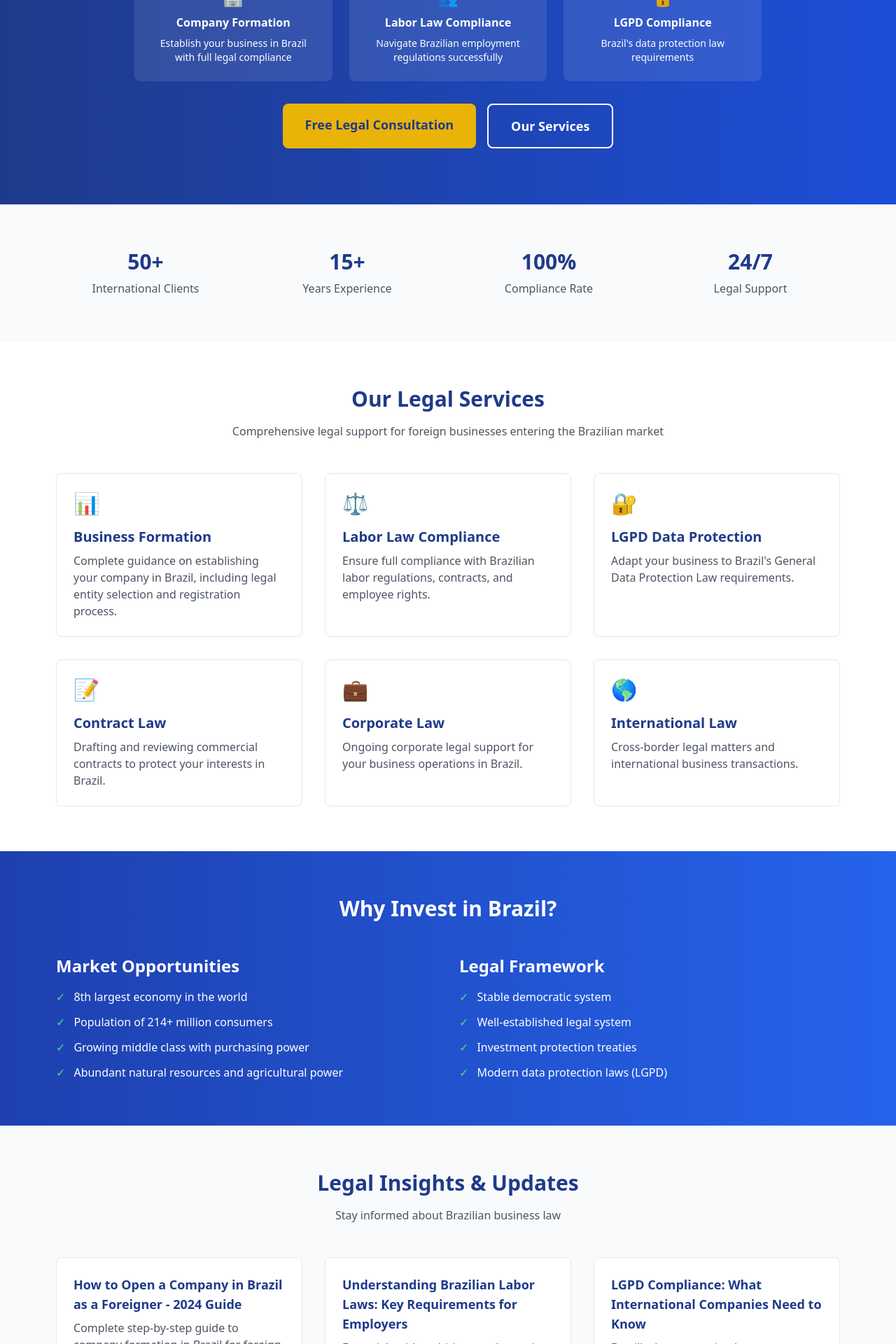
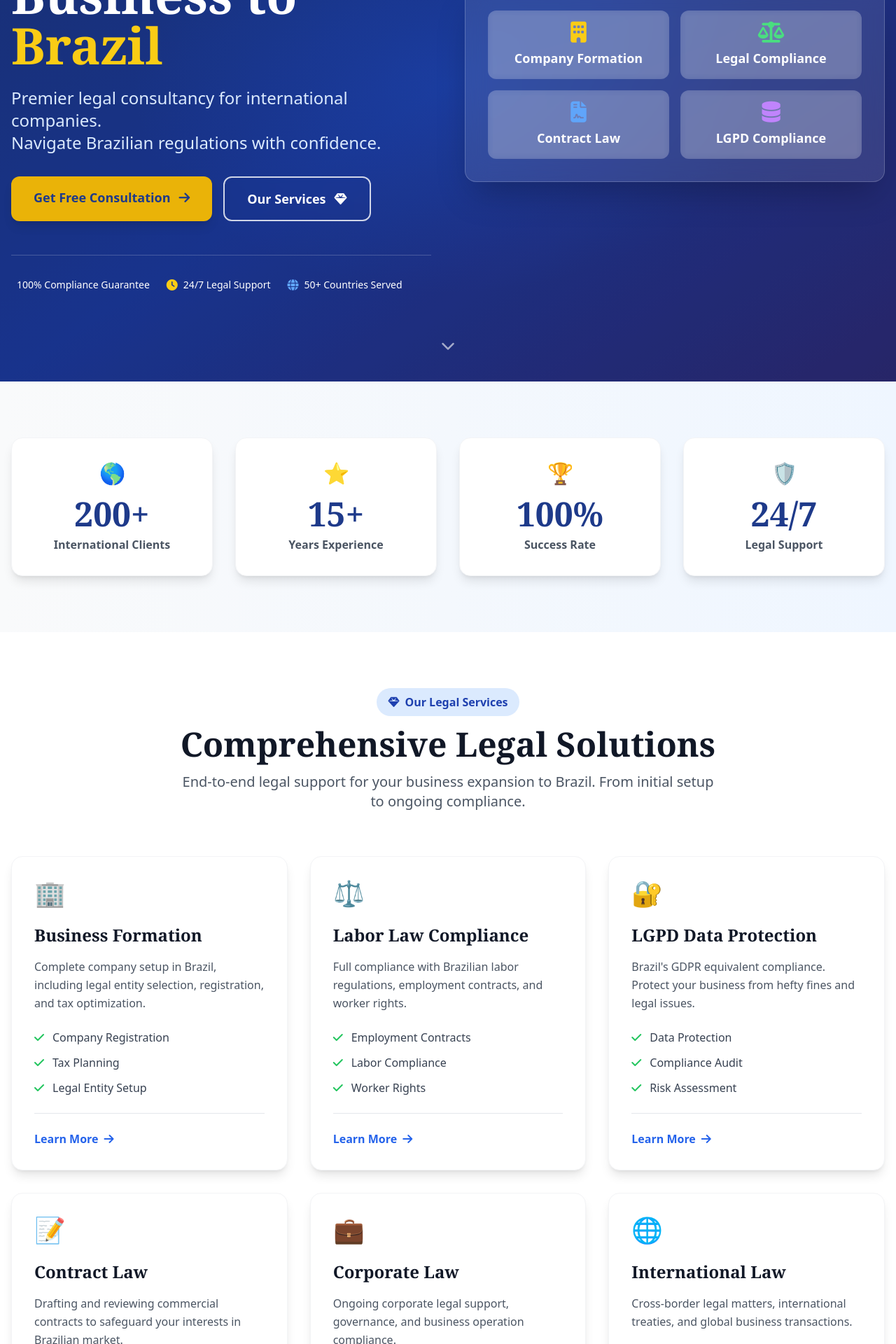
Before and after one commit to mestrereginaldo-site/site-americano-juridico, a Next.js app: page / in a window 1280 px wide. Shown: the part 380-2300 px from the top of the page at 70% size. Built offline with nearby package versions, Linux system fonts and the light colour scheme; a web font is replaced by a local one.

Commit message:
Update page.tsx

```diff
--- a/app/page.tsx
+++ b/app/page.tsx
@@ -6,267 +6,213 @@ export default function Home() {
     <div className="min-h-screen bg-white">
       <Header />
 
-      {/* Hero Section */}
-      <section className="bg-gradient-to-r from-blue-900 to-blue-700 text-white py-20">
-        <div className="max-w-6xl mx-auto px-4 text-center">
-          <h1 className="text-5xl md:text-6xl font-bold mb-6">
-            Brazilian <span className="text-yellow-400">Business Law</span> Expertise
-          </h1>
-          <p className="text-xl md:text-2xl mb-8 max-w-3xl mx-auto">
-            Legal Guidance for Foreign Investors and International Companies in Brazil
-          </p>
+      {/* Hero Section with Modern Design */}
+      <section className="relative bg-gradient-to-br from-blue-900 via-blue-800 to-indigo-900 text-white overflow-hidden">
+        {/* Background Pattern */}
+        <div className="absolute inset-0 bg-black/20"></div>
+        <div className="absolute inset-0 bg-[radial-gradient(ellipse_at_center,_var(--tw-gradient-stops))] from-blue-600/20 via-transparent to-transparent"></div>
 
-          <div className="grid grid-cols-1 md:grid-cols-3 gap-6 mb-8 max-w-4xl mx-auto">
-            <div className="bg-white/10 backdrop-blur-sm rounded-lg p-6">
-              <div className="text-2xl mb-2">🏢</div>
-              <h3 className="font-bold mb-2">Company Formation</h3>
-              <p className="text-sm">Establish your business in Brazil with full legal compliance</p>
+        <div className="relative max-w-7xl mx-auto px-4 py-32">
+          <div className="grid grid-cols-1 lg:grid-cols-2 gap-12 items-center">
+            {/* Hero Content */}
+            <div className="text-center lg:text-left">
+              <div className="inline-flex items-center gap-2 bg-white/10 backdrop-blur-sm rounded-full px-4 py-2 mb-6">
+                <span className="w-2 h-2 bg-green-400 rounded-full animate-pulse"></span>
+                <span className="text-sm">Expert Legal Guidance Since 2010</span>
+              </div>
+
+              <h1 className="text-5xl lg:text-6xl xl:text-7xl font-serif font-bold leading-tight mb-6">
+                Expand Your Business to
+                <span className="text-yellow-400 block">Brazil</span>
+              </h1>
+
+              <p className="text-xl lg:text-2xl text-blue-100 mb-8 leading-relaxed">
+                Premier legal consultancy for international companies.
+                <span className="block">Navigate Brazilian regulations with confidence.</span>
+              </p>
+
+              {/* CTA Buttons */}
+              <div className="flex flex-col sm:flex-row gap-4 justify-center lg:justify-start">
+                <a
+                  href="#contact"
+                  className="group bg-yellow-500 hover:bg-yellow-400 text-blue-900 font-bold py-4 px-8 rounded-xl text-lg transition-all duration-300 hover:scale-105 hover:shadow-2xl shadow-lg"
+                >
+                  <span className="flex items-center justify-center gap-3">
+                    Get Free Consultation
+                    <i className="fas fa-arrow-right group-hover:translate-x-1 transition-transform"></i>
+                  </span>
+                </a>
+                <a
+                  href="#services"
+                  className="group border-2 border-white/80 hover:bg-white/10 text-white font-bold py-4 px-8 rounded-xl text-lg backdrop-blur-sm transition-all duration-300"
+                >
+                  <span className="flex items-center justify-center gap-3">
+                    Our Services
+                    <i className="fas fa-gem group-hover:rotate-180 transition-transform"></i>
+                  </span>
+                </a>
+              </div>
+
+              {/* Trust Badges */}
+              <div className="flex flex-wrap items-center justify-center lg:justify-start gap-6 mt-12 pt-8 border-t border-white/20">
+                <div className="flex items-center gap-2">
+                  <i className="fas fa-shield-check text-green-400"></i>
+                  <span className="text-sm">100% Compliance Guarantee</span>
+                </div>
+                <div className="flex items-center gap-2">
+                  <i className="fas fa-clock text-yellow-400"></i>
+                  <span className="text-sm">24/7 Legal Support</span>
+                </div>
+                <div className="flex items-center gap-2">
+                  <i className="fas fa-globe text-blue-400"></i>
+                  <span className="text-sm">50+ Countries Served</span>
+                </div>
+              </div>
             </div>
-            <div className="bg-white/10 backdrop-blur-sm rounded-lg p-6">
-              <div className="text-2xl mb-2">👥</div>
-              <h3 className="font-bold mb-2">Labor Law Compliance</h3>
-              <p className="text-sm">Navigate Brazilian employment regulations successfully</p>
-            </div>
-            <div className="bg-white/10 backdrop-blur-sm rounded-lg p-6">
-              <div className="text-2xl mb-2">🔒</div>
-              <h3 className="font-bold mb-2">LGPD Compliance</h3>
-              <p className="text-sm">Brazil's data protection law requirements</p>
+
+            {/* Hero Visual */}
+            <div className="relative">
+              <div className="bg-white/10 backdrop-blur-lg rounded-2xl p-8 border border-white/20 shadow-2xl">
+                <div className="grid grid-cols-2 gap-4">
+                  <div className="bg-white/20 rounded-xl p-4 text-center backdrop-blur-sm">
+                    <i className="fas fa-building text-3xl mb-2 text-yellow-400"></i>
+                    <div className="font-bold text-lg">Company Formation</div>
+                  </div>
+                  <div className="bg-white/20 rounded-xl p-4 text-center backdrop-blur-sm">
+                    <i className="fas fa-balance-scale text-3xl mb-2 text-green-400"></i>
+                    <div className="font-bold text-lg">Legal Compliance</div>
+                  </div>
+                  <div className="bg-white/20 rounded-xl p-4 text-center backdrop-blur-sm">
+                    <i className="fas fa-file-contract text-3xl mb-2 text-blue-400"></i>
+                    <div className="font-bold text-lg">Contract Law</div>
+                  </div>
+                  <div className="bg-white/20 rounded-xl p-4 text-center backdrop-blur-sm">
+                    <i className="fas fa-database text-3xl mb-2 text-purple-400"></i>
+                    <div className="font-bold text-lg">LGPD Compliance</div>
+                  </div>
+                </div>
+              </div>
             </div>
           </div>
+        </div>
 
-          <div className="flex flex-col sm:flex-row gap-4 justify-center">
-            <a
-              href="#contact"
-              className="bg-yellow-500 hover:bg-yellow-600 text-blue-900 font-bold py-4 px-8 rounded-lg text-lg transition duration-300"
-            >
-              Free Legal Consultation
-            </a>
-            <a
-              href="#services"
-              className="border-2 border-white hover:bg-white hover:text-blue-900 text-white font-bold py-4 px-8 rounded-lg text-lg transition duration-300"
-            >
-              Our Services
-            </a>
+        {/* Scroll Indicator */}
+        <div className="absolute bottom-8 left-1/2 transform -translate-x-1/2">
+          <div className="animate-bounce">
+            <i className="fas fa-chevron-down text-white/60 text-xl"></i>
           </div>
         </div>
       </section>
 
       {/* Stats Section */}
-      <section className="py-16 bg-gray-50">
-        <div className="max-w-6xl mx-auto px-4 text-center">
-          <div className="grid grid-cols-2 md:grid-cols-4 gap-8">
-            <div>
-              <div className="text-3xl font-bold text-blue-900 mb-2">50+</div>
-              <div className="text-gray-600">International Clients</div>
-            </div>
-            <div>
-              <div className="text-3xl font-bold text-blue-900 mb-2">15+</div>
-              <div className="text-gray-600">Years Experience</div>
-            </div>
-            <div>
-              <div className="text-3xl font-bold text-blue-900 mb-2">100%</div>
-              <div className="text-gray-600">Compliance Rate</div>
-            </div>
-            <div>
-              <div className="text-3xl font-bold text-blue-900 mb-2">24/7</div>
-              <div className="text-gray-600">Legal Support</div>
-            </div>
+      <section className="py-20 bg-gradient-to-r from-gray-50 to-blue-50">
+        <div className="max-w-7xl mx-auto px-4">
+          <div className="grid grid-cols-2 lg:grid-cols-4 gap-8">
+            <StatCard
+              number="200+"
+              label="International Clients"
+              icon="🌎"
+            />
+            <StatCard
+              number="15+"
+              label="Years Experience"
+              icon="⭐"
+            />
+            <StatCard
+              number="100%"
+              label="Success Rate"
+              icon="🏆"
+            />
+            <StatCard
+              number="24/7"
+              label="Legal Support"
+              icon="🛡️"
+            />
           </div>
         </div>
       </section>
 
       {/* Services Section */}
-      <section id="services" className="py-16 bg-white">
-        <div className="max-w-6xl mx-auto px-4">
-          <div className="text-center mb-12">
-            <h2 className="text-3xl font-bold text-blue-900 mb-4">Our Legal Services</h2>
-            <p className="text-gray-600 max-w-2xl mx-auto">
-              Comprehensive legal support for foreign businesses entering the Brazilian market
+      <section id="services" className="py-20 bg-white">
+        <div className="max-w-7xl mx-auto px-4">
+          <div className="text-center mb-16">
+            <div className="inline-flex items-center gap-2 bg-blue-100 text-blue-800 rounded-full px-4 py-2 mb-4">
+              <i className="fas fa-gem"></i>
+              <span className="font-semibold">Our Legal Services</span>
+            </div>
+            <h2 className="text-4xl lg:text-5xl font-serif font-bold text-gray-900 mb-4">
+              Comprehensive Legal Solutions
+            </h2>
+            <p className="text-xl text-gray-600 max-w-3xl mx-auto">
+              End-to-end legal support for your business expansion to Brazil.
+              From initial setup to ongoing compliance.
             </p>
           </div>
 
           <div className="grid grid-cols-1 md:grid-cols-2 lg:grid-cols-3 gap-8">
             <ServiceCard
-              icon="📊"
+              icon="🏢"
               title="Business Formation"
-              description="Complete guidance on establishing your company in Brazil, including legal entity selection and registration process."
+              description="Complete company setup in Brazil, including legal entity selection, registration, and tax optimization."
+              features={['Company Registration', 'Tax Planning', 'Legal Entity Setup']}
             />
             <ServiceCard
               icon="⚖️"
               title="Labor Law Compliance"
-              description="Ensure full compliance with Brazilian labor regulations, contracts, and employee rights."
+              description="Full compliance with Brazilian labor regulations, employment contracts, and worker rights."
+              features={['Employment Contracts', 'Labor Compliance', 'Worker Rights']}
             />
             <ServiceCard
               icon="🔐"
               title="LGPD Data Protection"
-              description="Adapt your business to Brazil's General Data Protection Law requirements."
+              description="Brazil's GDPR equivalent compliance. Protect your business from hefty fines and legal issues."
+              features={['Data Protection', 'Compliance Audit', 'Risk Assessment']}
             />
             <ServiceCard
               icon="📝"
               title="Contract Law"
-              description="Drafting and reviewing commercial contracts to protect your interests in Brazil."
+              description="Drafting and reviewing commercial contracts to safeguard your interests in Brazilian market."
+              features={['Contract Drafting', 'Legal Review', 'Negotiation Support']}
             />
             <ServiceCard
               icon="💼"
               title="Corporate Law"
-              description="Ongoing corporate legal support for your business operations in Brazil."
+              description="Ongoing corporate legal support, governance, and business operation compliance."
+              features={['Corporate Governance', 'Legal Support', 'Compliance Monitoring']}
             />
             <ServiceCard
-              icon="🌎"
+              icon="🌐"
               title="International Law"
-              description="Cross-border legal matters and international business transactions."
+              description="Cross-border legal matters, international treaties, and global business transactions."
+              features={['Cross-border Issues', 'International Treaties', 'Global Transactions']}
             />
           </div>
         </div>
       </section>
 
-      {/* Why Brazil Section */}
-      <section className="py-16 bg-gradient-to-r from-blue-800 to-blue-600 text-white">
-        <div className="max-w-6xl mx-auto px-4">
-          <div className="text-center mb-12">
-            <h2 className="text-3xl font-bold mb-4">Why Invest in Brazil?</h2>
-          </div>
-
-          <div className="grid grid-cols-1 md:grid-cols-2 gap-8">
-            <div>
-              <h3 className="text-2xl font-bold mb-4">Market Opportunities</h3>
-              <ul className="space-y-3">
-                <li className="flex items-center">
-                  <span className="text-green-400 mr-3">✓</span>
-                  <span>8th largest economy in the world</span>
-                </li>
-                <li className="flex items-center">
-                  <span className="text-green-400 mr-3">✓</span>
-                  <span>Population of 214+ million consumers</span>
-                </li>
-                <li className="flex items-center">
-                  <span className="text-green-400 mr-3">✓</span>
-                  <span>Growing middle class with purchasing power</span>
-                </li>
-                <li className="flex items-center">
-                  <span className="text-green-400 mr-3">✓</span>
-                  <span>Abundant natural resources and agricultural power</span>
-                </li>
-              </ul>
-            </div>
-
-            <div>
-              <h3 className="text-2xl font-bold mb-4">Legal Framework</h3>
-              <ul className="space-y-3">
-                <li className="flex items-center">
-                  <span className="text-green-400 mr-3">✓</span>
-                  <span>Stable democratic system</span>
-                </li>
-                <li className="flex items-center">
-                  <span className="text-green-400 mr-3">✓</span>
-                  <span>Well-established legal system</span>
-                </li>
-                <li className="flex items-center">
-                  <span className="text-green-400 mr-3">✓</span>
-                  <span>Investment protection treaties</span>
-                </li>
-                <li className="flex items-center">
-                  <span className="text-green-400 mr-3">✓</span>
-                  <span>Modern data protection laws (LGPD)</span>
-                </li>
-              </ul>
-            </div>
-          </div>
-        </div>
-      </section>
-
-      {/* Articles Section */}
-      <section className="py-16 bg-gray-50">
-        <div className="max-w-6xl mx-auto px-4">
-          <div className="text-center mb-12">
-            <h2 className="text-3xl font-bold text-blue-900 mb-4">Legal Insights & Updates</h2>
-            <p className="text-gray-600">Stay informed about Brazilian business law</p>
-          </div>
-
-          <div className="grid grid-cols-1 md:grid-cols-3 gap-8">
-            <ArticleCard
-              title="How to Open a Company in Brazil as a Foreigner - 2024 Guide"
-              excerpt="Complete step-by-step guide to company formation in Brazil for foreign investors and entrepreneurs."
-              readTime="8 min read"
-            />
-            <ArticleCard
-              title="Understanding Brazilian Labor Laws: Key Requirements for Employers"
-              excerpt="Essential guide to hiring employees in Brazil and compliance with local labor regulations."
-              readTime="6 min read"
-            />
-            <ArticleCard
-              title="LGPD Compliance: What International Companies Need to Know"
-              excerpt="Brazil's data protection law requirements and how to ensure your business is compliant."
-              readTime="7 min read"
-            />
-          </div>
-        </div>
-      </section>
-
-      {/* Contact Section */}
-      <section id="contact" className="py-16 bg-white">
-        <div className="max-w-4xl mx-auto px-4">
-          <div className="text-center mb-12">
-            <h2 className="text-3xl font-bold text-blue-900 mb-4">Get Legal Advice</h2>
-            <p className="text-gray-600">Contact us for a free initial consultation about your business in Brazil</p>
-          </div>
-
-          <div className="bg-gray-50 rounded-lg p-8">
-            <div className="grid grid-cols-1 md:grid-cols-2 gap-8">
-              <div>
-                <h3 className="text-xl font-bold mb-4">Contact Information</h3>
-                <div className="space-y-4">
-                  <div className="flex items-center">
-                    <div className="bg-blue-100 p-3 rounded-full mr-4">
-                      <i className="fas fa-envelope text-blue-600"></i>
-                    </div>
-                    <div>
-                      <div className="font-semibold">Email</div>
-                      <div className="text-gray-600">contact@brazilianbusinesslaw.com</div>
-                    </div>
-                  </div>
-                  <div className="flex items-center">
-                    <div className="bg-blue-100 p-3 rounded-full mr-4">
-                      <i className="fas fa-phone text-blue-600"></i>
-                    </div>
-                    <div>
-                      <div className="font-semibold">Phone/WhatsApp</div>
-                      <div className="text-gray-600">+55 (11) 99999-9999</div>
-                    </div>
-                  </div>
-                  <div className="flex items-center">
-                    <div className="bg-blue-100 p-3 rounded-full mr-4">
-                      <i className="fas fa-clock text-blue-600"></i>
-                    </div>
-                    <div>
-                      <div className="font-semibold">Business Hours</div>
-                      <div className="text-gray-600">Mon-Fri: 9AM-6PM BRT</div>
-                    </div>
-                  </div>
-                </div>
-              </div>
-
-              <div>
-                <h3 className="text-xl font-bold mb-4">Send us a Message</h3>
-                <form className="space-y-4">
-                  <div>
-                    <label className="block text-sm font-medium text-gray-700 mb-1">Name</label>
-                    <input type="text" className="w-full px-4 py-2 border border-gray-300 rounded-lg focus:ring-2 focus:ring-blue-500 focus:border-blue-500" />
-                  </div>
-                  <div>
-                    <label className="block text-sm font-medium text-gray-700 mb-1">Email</label>
-                    <input type="email" className="w-full px-4 py-2 border border-gray-300 rounded-lg focus:ring-2 focus:ring-blue-500 focus:border-blue-500" />
-                  </div>
-                  <div>
-                    <label className="block text-sm font-medium text-gray-700 mb-1">Message</label>
-                    <textarea rows={4} className="w-full px-4 py-2 border border-gray-300 rounded-lg focus:ring-2 focus:ring-blue-500 focus:border-blue-500"></textarea>
-                  </div>
-                  <button type="submit" className="w-full bg-blue-600 hover:bg-blue-700 text-white font-bold py-3 px-6 rounded-lg transition duration-300">
-                    Send Message
-                  </button>
-                </form>
-              </div>
-            </div>
+      {/* CTA Section */}
+      <section className="py-20 bg-gradient-to-r from-blue-900 to-indigo-900 text-white">
+        <div className="max-w-4xl mx-auto px-4 text-center">
+          <h2 className="text-4xl lg:text-5xl font-serif font-bold mb-6">
+            Ready to Expand to Brazil?
+          </h2>
+          <p className="text-xl text-blue-100 mb-8 max-w-2xl mx-auto">
+            Get expert legal guidance and ensure your business complies with all Brazilian regulations from day one.
+          </p>
+          <div className="flex flex-col sm:flex-row gap-4 justify-center">
+            <a
+              href="#contact"
+              className="bg-yellow-500 hover:bg-yellow-400 text-blue-900 font-bold py-4 px-8 rounded-xl text-lg transition-all duration-300 hover:scale-105 shadow-lg"
+            >
+              Start Your Journey
+            </a>
+            <a
+              href="tel:+5511999999999"
+              className="border-2 border-white/80 hover:bg-white/10 text-white font-bold py-4 px-8 rounded-xl text-lg transition-all duration-300"
+            >
+              <i className="fas fa-phone mr-2"></i>
+              Call Now
+            </a>
           </div>
         </div>
       </section>
@@ -276,28 +222,44 @@ export default function Home() {
   )
 }
 
-function ServiceCard({ icon, title, description }: { icon: string; title: string; description: string }) {
+// Componente StatCard atualizado
+function StatCard({ number, label, icon }: { number: string; label: string; icon: string }) {
   return (
-    <div className="bg-white border border-gray-200 rounded-lg p-6 hover:shadow-lg transition-shadow">
-      <div className="text-3xl mb-4">{icon}</div>
-      <h3 className="text-xl font-bold text-blue-900 mb-2">{title}</h3>
-      <p className="text-gray-600">{description}</p>
+    <div className="text-center group">
+      <div className="bg-white rounded-2xl p-8 shadow-lg hover:shadow-2xl transition-all duration-300 group-hover:scale-105 border border-gray-100">
+        <div className="text-3xl mb-4">{icon}</div>
+        <div className="text-4xl lg:text-5xl font-serif font-bold text-blue-900 mb-2">{number}</div>
+        <div className="text-gray-600 font-semibold">{label}</div>
+      </div>
     </div>
   )
 }
 
-function ArticleCard({ title, excerpt, readTime }: { title: string; excerpt: string; readTime: string }) {
+// Componente ServiceCard atualizado
+function ServiceCard({ icon, title, description, features }: {
+  icon: string;
+  title: string;
+  description: string;
+  features: string[];
+}) {
   return (
-    <div className="bg-white border border-gray-200 rounded-lg overflow-hidden hover:shadow-lg transition-shadow">
-      <div className="p-6">
-        <h3 className="text-lg font-bold text-blue-900 mb-2">{title}</h3>
-        <p className="text-gray-600 mb-4">{excerpt}</p>
-        <div className="flex justify-between items-center">
-          <span className="text-sm text-gray-500">{readTime}</span>
-          <button className="text-blue-600 hover:text-blue-800 font-semibold text-sm">
-            Read More →
-          </button>
-        </div>
+    <div className="group bg-white rounded-2xl p-8 shadow-lg hover:shadow-2xl transition-all duration-300 border border-gray-100 hover:border-blue-200">
+      <div className="text-4xl mb-6">{icon}</div>
+      <h3 className="text-2xl font-serif font-bold text-gray-900 mb-4">{title}</h3>
+      <p className="text-gray-600 mb-6 leading-relaxed">{description}</p>
+      <ul className="space-y-3">
+        {features.map((feature, index) => (
+          <li key={index} className="flex items-center text-gray-700">
+            <i className="fas fa-check text-green-500 mr-3"></i>
+            {feature}
+          </li>
+        ))}
+      </ul>
+      <div className="mt-6 pt-6 border-t border-gray-200">
+        <button className="text-blue-600 hover:text-blue-800 font-semibold flex items-center gap-2 group-hover:gap-3 transition-all">
+          Learn More
+          <i className="fas fa-arrow-right group-hover:translate-x-1 transition-transform"></i>
+        </button>
       </div>
     </div>
   )
```
